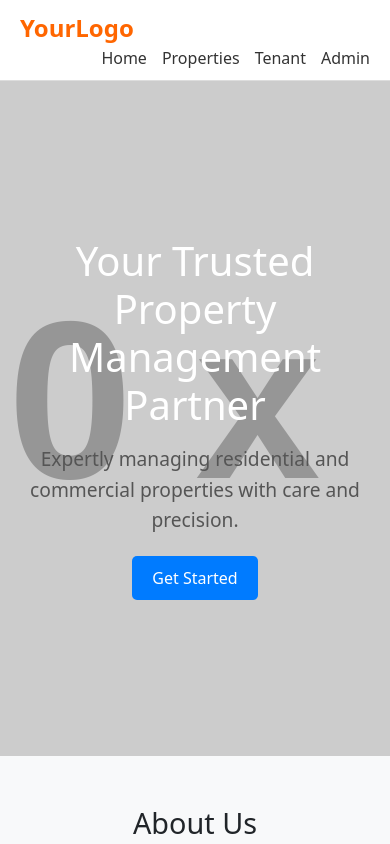
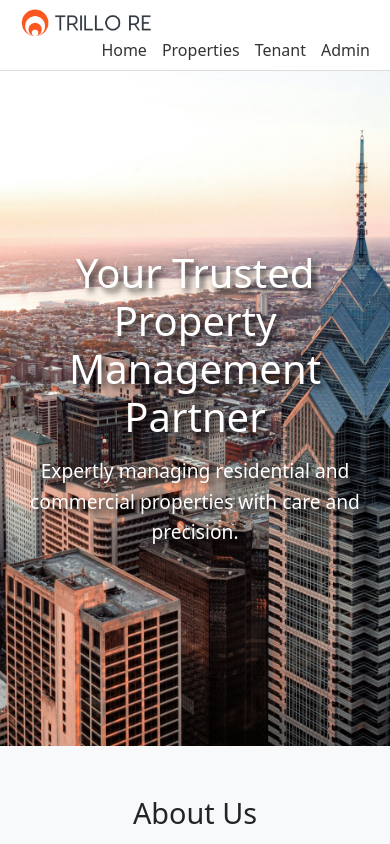
Before and after one commit to htrillo95/newpropertypro-ui-prod, a React (Create React App) app: page / in a window 390 px wide. Shown: the top 844 px of the page. Built offline with nearby package versions, Linux system fonts and the light colour scheme.

Commit message:
Working with logo in NavBar/possible hamburger menu

```diff
--- a/src/components/HomePage.js
+++ b/src/components/HomePage.js
@@ -13,7 +13,6 @@ function HomePage() {
             Expertly managing residential and commercial properties with care
             and precision.
           </p>
-          <button className="cta-button">Get Started</button>
         </div>
       </section>
 
--- a/src/components/NavBar.js
+++ b/src/components/NavBar.js
@@ -1,13 +1,14 @@
 import React from 'react';
 import { Link } from 'react-router-dom';
 import '../styles/NavBar.css';
+import logo from '../assets/images/LogoNew.png'; // Update the path to your logo file
 
 function NavBar({ role, handleLogout }) {
     return (
         <nav className="navbar">
             {/* Left Section: Logo */}
             <Link to="/" className="logo">
-                YourLogo
+                <img src={logo} alt="Trillo RE Logo" className="logo-image" />
             </Link>
 
             {/* Right Section: Navigation Links */}
--- a/src/styles/HomePage.css
+++ b/src/styles/HomePage.css
@@ -24,7 +24,7 @@ p {
 
 /* Hero Section */
 .hero-section {
-    background: url('https://via.placeholder.com/1500x600') no-repeat center center/cover;
+    background: url('../assets/images/HomePageBanner.jpg') no-repeat center center/cover;
     height: 80vh;
     display: flex;
     align-items: center;
@@ -36,11 +36,15 @@ p {
 .hero-content h1 {
     font-size: 2.5rem;
     margin-bottom: 15px;
+    text-shadow: 4px 4px 6px rgba(0, 0, 0, 0.8); /* Add a shadow to make the text pop */
+    color: #fff; /* Ensure consistent white color */
 }
 
 .hero-content p {
     font-size: 1.2rem;
     margin-bottom: 20px;
+    text-shadow: 4px 4px 6px rgba(0, 0, 0, 0.8); /* Add a shadow to make the text pop */
+    color: #fff; /* Ensure consistent white color */
 }
 
 .cta-button {
--- a/src/styles/NavBar.css
+++ b/src/styles/NavBar.css
@@ -3,7 +3,7 @@
     display: flex;
     justify-content: space-between;
     align-items: center;
-    padding: 10px 20px;
+    padding: 8px 20px;
     background-color: #fff;
     border-bottom: 1px solid #ddd;
     position: sticky;
@@ -58,3 +58,17 @@
 .navbar button:hover {
     background-color: #0056b3;
 }
+
+/* Add this below the existing .navbar styles */
+.navbar .logo-image {
+    height: 30px; /* Adjust as needed */
+    width: auto; /* Keep aspect ratio */
+    margin-right: 10px; /* Space between logo and text links */
+    display: block;
+}
+
+@media (max-width: 768px) {
+    .navbar .logo-image {
+        height: 30px; /* Adjust for smaller screens */
+    }
+}
```
Also changed, not shown: src/assets/images/HomePageBanner.jpg (added), src/assets/images/LogoNew.png (added).
